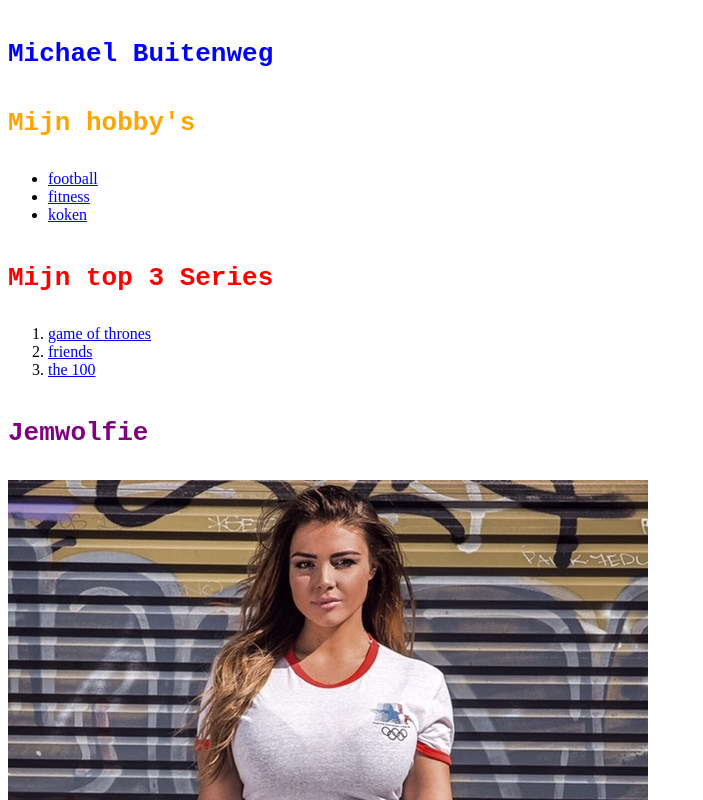
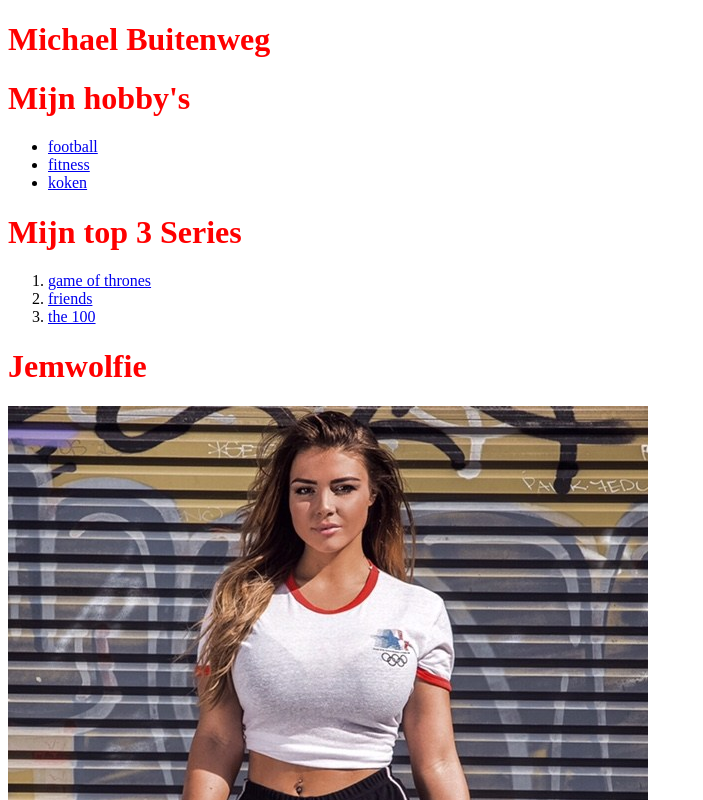
Before and after one commit to india-whiskey/Mijn-eigen-stijl-124a1f94, a plain HTML site: page index.html in a window 1280 px wide. Shown: the top 800 px of the page, without its empty margins (0-703 px from the left). Drawn offline with Linux system fonts and the light colour scheme.

Commit message:
Uitwerking van de exercise

```diff
--- a/index.html
+++ b/index.html
@@ -2,25 +2,26 @@
 <html>
 <head>
 		<title>ik ben cool</title>
+		<link rel="stylesheet" type="text/css" href="style.css">
 	</head>
 <body>
 
-	<h1><p style="color: blue"><code>Michael Buitenweg</code></p></h1>
+	<h1>Michael Buitenweg</h1>
 
-	<h1><p style="color: orange"><code>Mijn hobby's</code></p></h1>
+	<h1>Mijn hobby's</h1>
 		<ul>
 				 <li><a href="https://nl.wikipedia.org/wiki/American_football">football</a></li>
  				 <li><a href="https://nl.wikipedia.org/wiki/Fitness">fitness</a></li>
  				 <li><a href="https://nl.wikipedia.org/wiki/Koken">koken</a></li>
 		</ul>
-	<h1><p style="color: red"><code>Mijn top 3 Series</code></p></h1>
+	<h1>Mijn top 3 Series</h1>
 
 		<ol>
 				<li><a href="https://nl.wikipedia.org/wiki/Game_of_Thrones">game of thrones</a></li>
  			 	<li><a href="https://nl.wikipedia.org/wiki/Friends_(sitcom)">friends</a></li>
  			 	<li><a href="https://nl.wikipedia.org/wiki/The_100_(televisieserie)">the 100</a></li>
 		</ol>
-	<h1><p style="color: purple"><code>Jemwolfie</code></p></h1>
+	<h1>Jemwolfie</h1>
 <img 	class="jemwolfie"
 		src="jemwolfie picture.jpg">
 
--- /dev/null
+++ b/style.css
@@ -0,0 +1,3 @@
+h1 {
+    color: red;
+}
```
Also changed, not shown: 1 other file.
